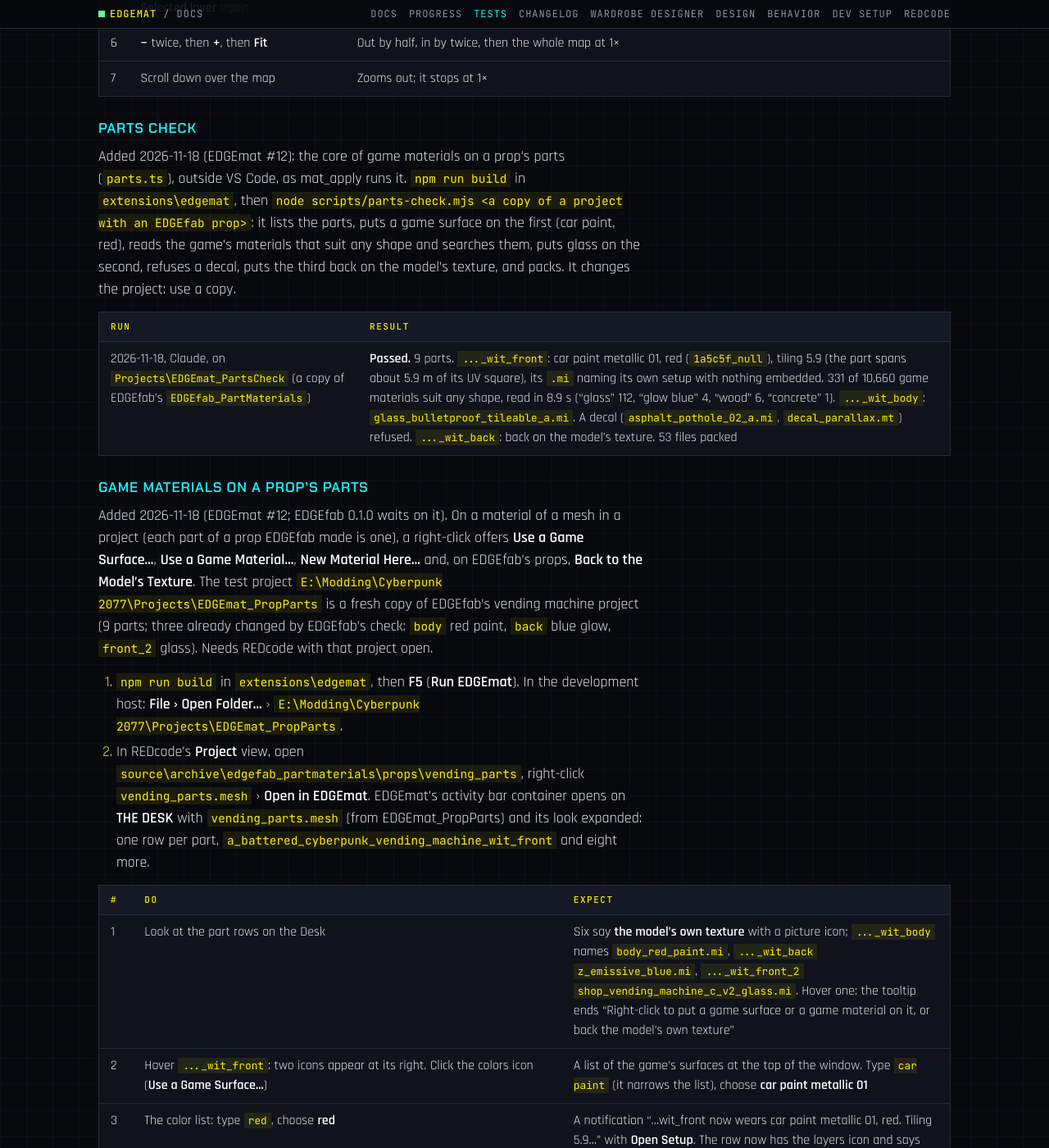
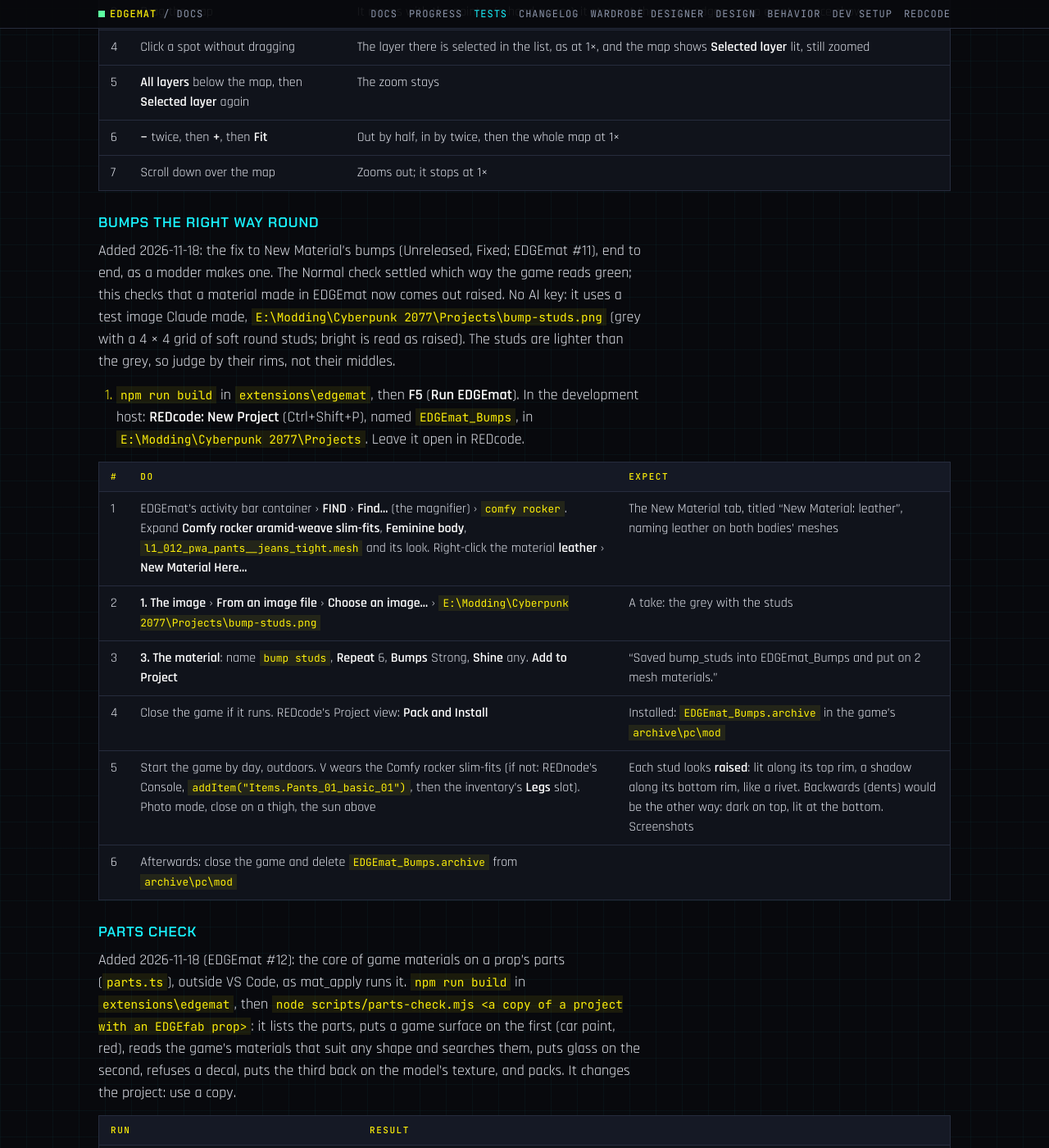
Before and after one commit to Edgemodders/EDGEmat, a Jekyll site: the page built from docs/testing.md, in a window 1280 px wide and 1400 px high, scrolled down 53718 px. Shown: the whole window at 82% size. Built offline with Jekyll 4.4.1, drawn with Linux system fonts in a browser that asks for light colours; our own code applies the rules of GitHub Pages for plain Markdown files; some of the changed text lies outside the part shown.

Commit message:
Testing: zoom on the setup map passed; a hand test for the bump fix (Bumps the right way round)
Co-Authored-By: Claude Opus 5.5 <noreply@anthropic.com>

```diff
--- a/docs/testing.md
+++ b/docs/testing.md
@@ -44,7 +44,8 @@ Last updated 2026-10-26.
 | [Game materials on a prop's parts](#game-materials-on-a-props-parts) | By hand, F5, with REDcode; then in the game with EDGEbuilder | #12, before EDGEfab 0.1.0 | 2026-11-18 | **Passed**, all 11 steps (owner) |
 | [Reshape with the game's materials](#reshape-with-the-games-materials) | From `node scripts/reshape-check.mjs` (no credits: the hat made in the Reshape and keys test), then in the game | W3, before Wardrobe Designer 0.1.0 | | Not run yet. Built 2026-11-17; Claude's fitted picture shows the felt and brim in the game's materials, the band all the way round and the buckle in front |
 | [The bake: color](#the-bake-color) | By hand, F5, with REDcode; then in the game | M5's first part, before Wardrobe Designer 0.1.0 | 2026-11-18 | **Passed**, all 4 steps (owner). Built 2026-11-16; smoke passes (the slim-fits' leather: median 50 against the flat map's 8, with grain). Claude drew the Cowboy hat's Reshape views with it: median 158 (was 81), light grey felt; black specks and peach patches remain |
-| [Zoom on the setup map](#zoom-on-the-setup-map) | By hand, F5 | The setup editor | | Not run yet. Built 2026-11-18 (owner's ask during the bake test) |
+| [Zoom on the setup map](#zoom-on-the-setup-map) | By hand, F5 | The setup editor | 2026-11-18 | **Passed** (owner) |
+| [Bumps the right way round](#bumps-the-right-way-round) | By hand, F5, with REDcode; then in the game | The bump fix (#11), before 0.3.3 | | Not run yet. Added 2026-11-18. The direction itself was settled by the Normal check |
 | [Normal check](#normal-check) | From `npm run normal-check`, then in the game | #11, before Wardrobe Designer 0.1.0 | 2026-11-15 | **Done: the game reads green down (DirectX).** The owner, laptop, midday sun from above: the **blue** rows (green down) look raised and the red rows (green up, EDGEmat until then) dented, clearest where the light falls fullest (the hip); some dots on the curving sides read either way. Claude's enlargement of the knee agrees: blue dots bright on top, red dots bright at the bottom. It matches EDGEfab's evidence. Fixed the same day: `normalMap()` green down by default, `materialsFromModel` flips glTF's by default; smoke checks the direction |
 | [Wardrobe Designer install](#wardrobe-designer-install) | By hand, in the game, from the release zip | Each Wardrobe Designer release | | Not run yet. Added 2026-10-30 with the release scaffolding; the draft zip builds (65 KB, the game-folder layout) |
 | [Connect an assistant](#connect-an-assistant) | By hand, in a normal VS Code, with Claude Code | Each release | 2026-11-13 | **Pass** (owner, laptop, 2026-11-13: steps 1 to 6, on this release's code: Connect Claude Code's `edgemat` server lists 14 tools). Found: the EDGE plugin's own EDGEmat server (npm 0.3.1, 10 tools) runs beside it, so Claude Code has two. Earlier: Not run yet (0.3.1). The bundled server was checked over stdio under Node and VS Code's binary on 2026-10-21: all 10 tools, `mat_library` reads the library |
@@ -699,6 +700,21 @@ Added 2026-11-18 (owner: a modder should be able to look closely at the map). Th
 | 6 | **−** twice, then **+**, then **Fit** | Out by half, in by twice, then the whole map at 1× |
 | 7 | Scroll down over the map | Zooms out; it stops at 1× |
 
+### Bumps the right way round
+
+Added 2026-11-18: the fix to New Material's bumps (Unreleased, Fixed; EDGEmat #11), end to end, as a modder makes one. The Normal check settled which way the game reads green; this checks that a material made in EDGEmat now comes out raised. No AI key: it uses a test image Claude made, `E:\Modding\Cyberpunk 2077\Projects\bump-studs.png` (grey with a 4 × 4 grid of soft round studs; bright is read as raised). The studs are lighter than the grey, so judge by their rims, not their middles.
+
+1. `npm run build` in `extensions\edgemat`, then **F5** (**Run EDGEmat**). In the development host: **REDcode: New Project** (Ctrl+Shift+P), named `EDGEmat_Bumps`, in `E:\Modding\Cyberpunk 2077\Projects`. Leave it open in REDcode.
+
+| # | Do | Expect |
+|---|---|---|
+| 1 | EDGEmat's activity bar container › **FIND** › **Find...** (the magnifier) › `comfy rocker`. Expand **Comfy rocker aramid-weave slim-fits**, **Feminine body**, `l1_012_pwa_pants__jeans_tight.mesh` and its look. Right-click the material **leather** › **New Material Here...** | The New Material tab, titled "New Material: leather", naming leather on both bodies' meshes |
+| 2 | **1. The image** › **From an image file** › **Choose an image...** › `E:\Modding\Cyberpunk 2077\Projects\bump-studs.png` | A take: the grey with the studs |
+| 3 | **3. The material**: name `bump studs`, **Repeat** 6, **Bumps** Strong, **Shine** any. **Add to Project** | "Saved bump_studs into EDGEmat_Bumps and put on 2 mesh materials." |
+| 4 | Close the game if it runs. REDcode's Project view: **Pack and Install** | Installed: `EDGEmat_Bumps.archive` in the game's `archive\pc\mod` |
+| 5 | Start the game by day, outdoors. V wears the Comfy rocker slim-fits (if not: REDnode's Console, `addItem("Items.Pants_01_basic_01")`, then the inventory's **Legs** slot). Photo mode, close on a thigh, the sun above | Each stud looks **raised**: lit along its top rim, a shadow along its bottom rim, like a rivet. Backwards (dents) would be the other way: dark on top, lit at the bottom. Screenshots |
+| 6 | Afterwards: close the game and delete `EDGEmat_Bumps.archive` from `archive\pc\mod` | |
+
 ### Parts check
 
 Added 2026-11-18 (EDGEmat #12): the core of game materials on a prop's parts (`parts.ts`), outside VS Code, as mat_apply runs it. `npm run build` in `extensions\edgemat`, then `node scripts/parts-check.mjs <a copy of a project with an EDGEfab prop>`: it lists the parts, puts a game surface on the first (car paint, red), reads the game's materials that suit any shape and searches them, puts glass on the second, refuses a decal, puts the third back on the model's texture, and packs. It changes the project: use a copy.
```
Also changed, not shown: CLAUDE.md (+1 -1 lines), docs/progress.md (+1 -0 lines).
